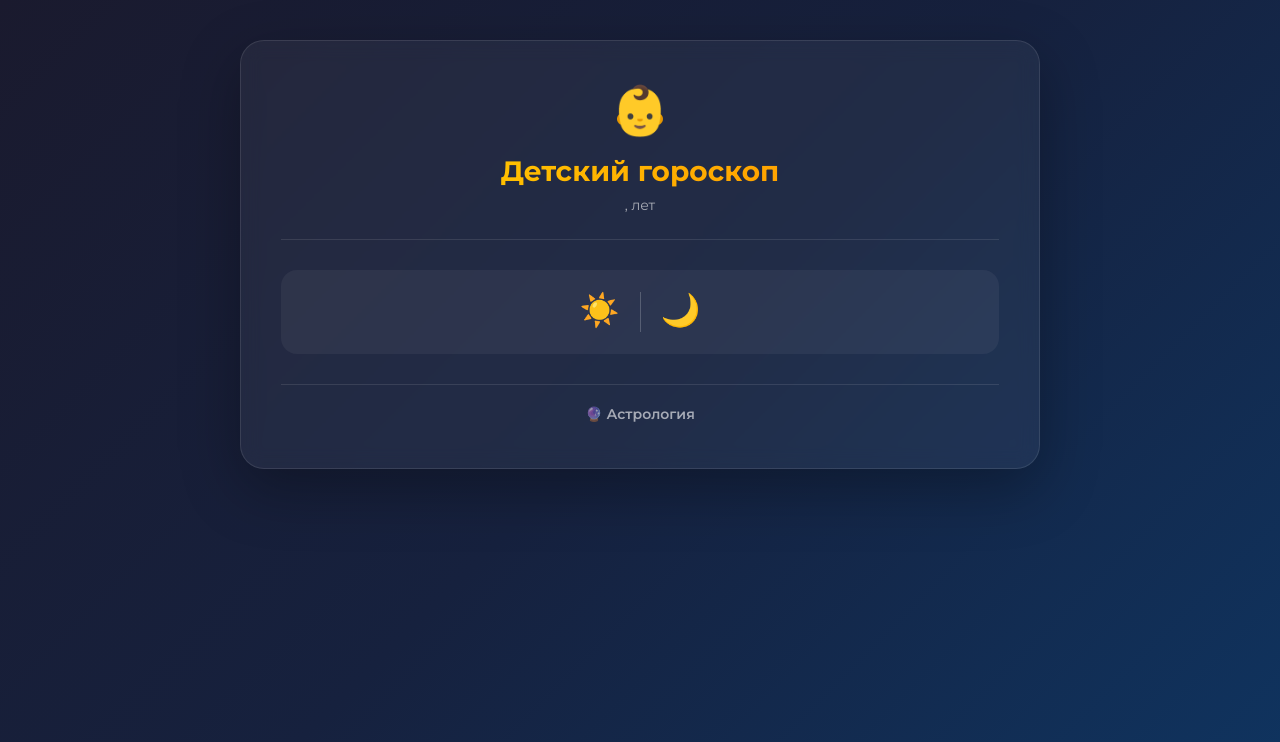
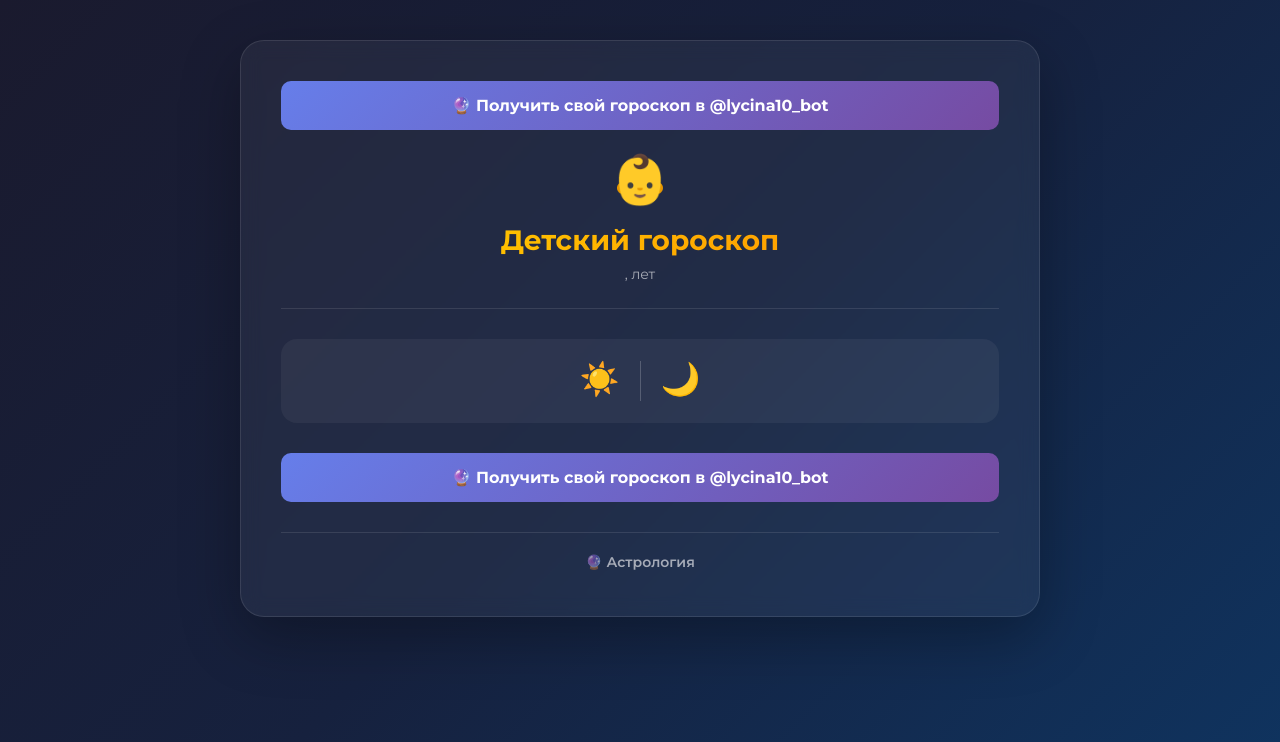
Before and after one commit to andreypostolov2706/fubot, a Python web app: template services/astrology/templates/child.html in a window 1280 px wide. Shown: the top 742 px of the page. Run offline with Jinja, Linux system fonts and the light colour scheme; the template is opened without the code that fills it, so the values that code supplies are empty.

Commit message:
Add bot links to all HTML templates (natal_chart, child, compatibility, question)

```diff
--- a/services/astrology/templates/child.html
+++ b/services/astrology/templates/child.html
@@ -1,6 +1,12 @@
 {% extends "base.html" %}
 
 {% block content %}
+<div class="bot-link" style="text-align: center; margin-bottom: 20px; padding: 15px; background: linear-gradient(135deg, #667eea 0%, #764ba2 100%); border-radius: 10px;">
+    <a href="https://t.me/lycina10_bot" style="color: white; text-decoration: none; font-weight: bold; font-size: 16px;">
+        🔮 Получить свой гороскоп в @lycina10_bot
+    </a>
+</div>
+
 <div class="header">
     <div class="header-icon">👶</div>
     <h1>Детский гороскоп</h1>
@@ -22,4 +28,10 @@
 <div class="content">
     {{ content | safe }}
 </div>
+
+<div class="bot-link" style="text-align: center; margin-top: 30px; padding: 15px; background: linear-gradient(135deg, #667eea 0%, #764ba2 100%); border-radius: 10px;">
+    <a href="https://t.me/lycina10_bot" style="color: white; text-decoration: none; font-weight: bold; font-size: 16px;">
+        🔮 Получить свой гороскоп в @lycina10_bot
+    </a>
+</div>
 {% endblock %}
```
Also changed, not shown: services/astrology/templates/compatibility.html (+12 -0 lines), services/astrology/templates/natal_chart.html (+12 -0 lines), services/astrology/templates/question.html (+12 -0 lines).
